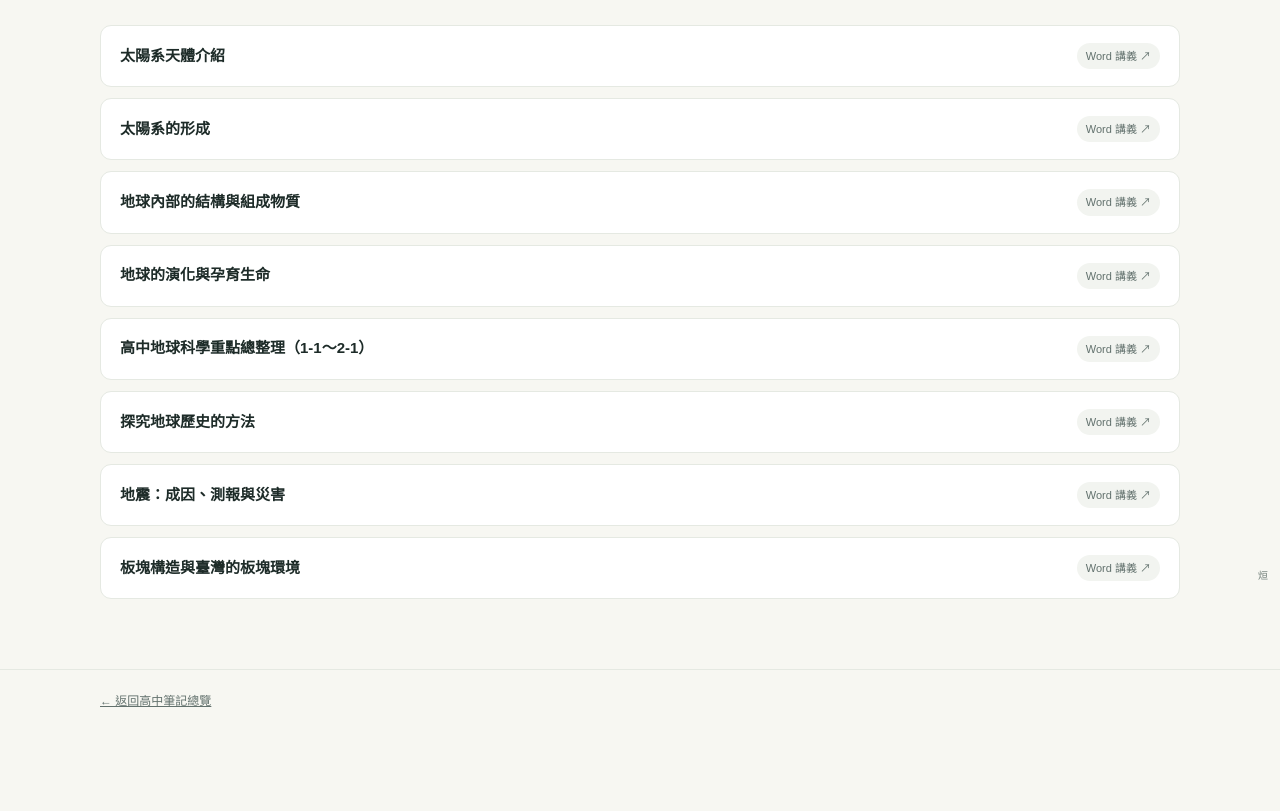
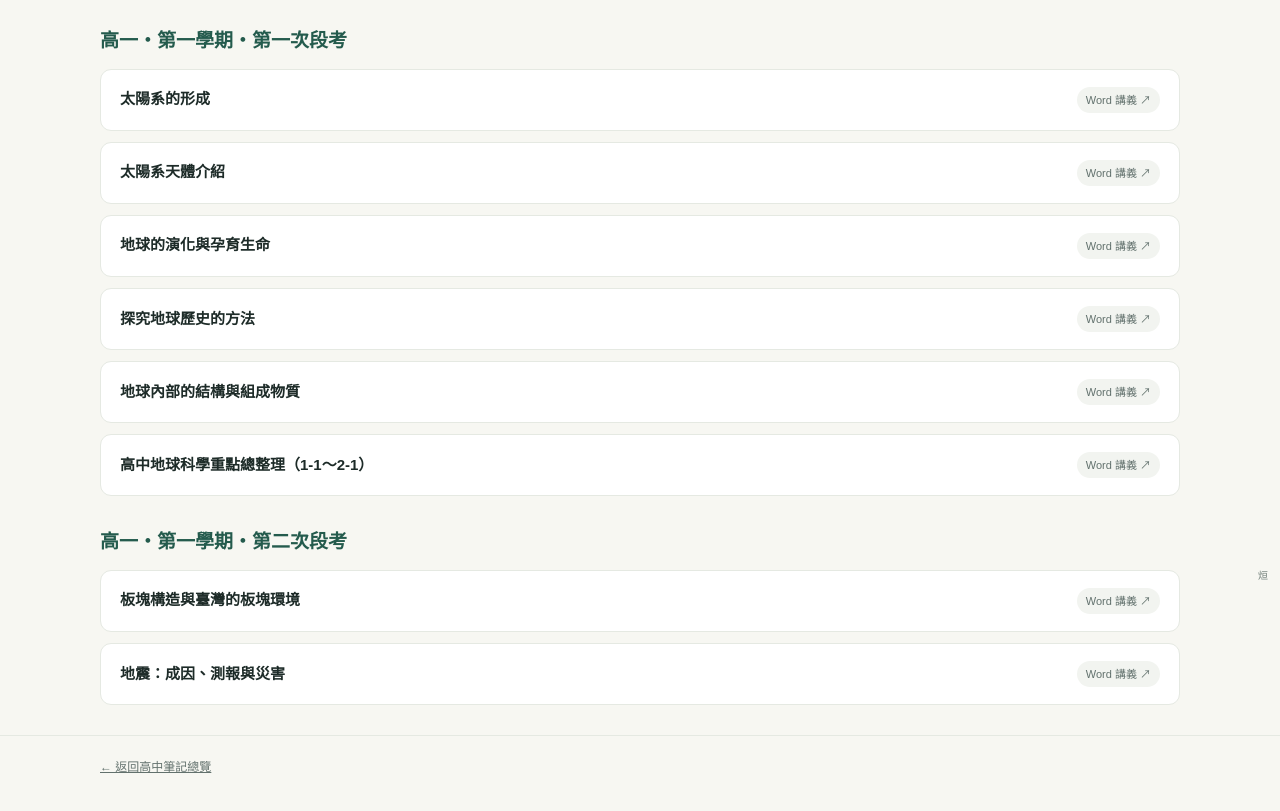
Before and after one commit to zw7305549-commits/zw7305549-commits.github.io, a plain HTML site: page earth-Science-note.html in a window 1280 px wide. Shown: the part 211-1022 px from the top of the page. Before the commit the page ends 958 px from the top, so only its background shows below. Drawn offline with Linux system fonts and the light colour scheme.

Commit message:
更新排序

```diff
--- a/earth-Science-note.html
+++ b/earth-Science-note.html
@@ -1,8 +1,13 @@
-<!doctype html><html lang="zh-Hant"><head><meta charset="utf-8"><meta name="viewport" content="width=device-width, initial-scale=1"><title>地球科學高中筆記｜學習整理站</title><link rel="stylesheet" href="styles.css"></head><body><header class="topbar"><div class="shell nav"><a class="brand" href="index.html">首頁</a><nav class="nav-links" aria-label="Site navigation"><a href="note.html">高中筆記</a><a href="try.html">測試區</a><a href="game.html">遊戲區</a><a href="https://zw7305549-commits.github.io/first_game/" target="_blank" rel="noopener">網頁射擊遊戲</a></nav></div></header><main class="shell"><section class="page-head"><div class="breadcrumbs"><a href="index.html">首頁</a>　/　<a href="note.html">高中筆記</a>　/　地球科學</div><h1>地球科學高中筆記</h1></section><ol class="note-list">  <li><a class="note-link" href="word/HighSchool/Earth%20Science/%E5%9C%B0%E7%A7%91%E7%AD%86%E8%A8%98/1.1.1/%E5%A4%AA%E9%99%BD%E7%B3%BB%E5%A4%A9%E9%AB%94%E4%BB%8B%E7%B4%B9.docx" target="_blank" rel="noopener"><strong>太陽系天體介紹</strong><span class="file-tag">Word 講義 ↗</span></a></li>
-  <li><a class="note-link" href="word/HighSchool/Earth%20Science/%E5%9C%B0%E7%A7%91%E7%AD%86%E8%A8%98/1.1.1/%E5%A4%AA%E9%99%BD%E7%B3%BB%E7%9A%84%E5%BD%A2%E6%88%90.docx" target="_blank" rel="noopener"><strong>太陽系的形成</strong><span class="file-tag">Word 講義 ↗</span></a></li>
-  <li><a class="note-link" href="word/HighSchool/Earth%20Science/%E5%9C%B0%E7%A7%91%E7%AD%86%E8%A8%98/1.1.1/%E5%9C%B0%E7%90%83%E5%85%A7%E9%83%A8%E7%9A%84%E7%B5%90%E6%A7%8B%E8%88%87%E7%B5%84%E6%88%90%E7%89%A9%E8%B3%AA.docx" target="_blank" rel="noopener"><strong>地球內部的結構與組成物質</strong><span class="file-tag">Word 講義 ↗</span></a></li>
-  <li><a class="note-link" href="word/HighSchool/Earth%20Science/%E5%9C%B0%E7%A7%91%E7%AD%86%E8%A8%98/1.1.1/%E5%9C%B0%E7%90%83%E7%9A%84%E6%BC%94%E5%8C%96%E8%88%87%E5%AD%95%E8%82%B2%E7%94%9F%E5%91%BD.docx" target="_blank" rel="noopener"><strong>地球的演化與孕育生命</strong><span class="file-tag">Word 講義 ↗</span></a></li>
-  <li><a class="note-link" href="word/HighSchool/Earth%20Science/%E5%9C%B0%E7%A7%91%E7%AD%86%E8%A8%98/1.1.1/%E9%AB%98%E4%B8%AD%E5%9C%B0%E7%90%83%E7%A7%91%E5%AD%B8%E9%87%8D%E9%BB%9E%E7%B8%BD%E6%95%B4%E7%90%86%EF%BC%881-1%EF%BD%9E2-1%EF%BC%89.docx" target="_blank" rel="noopener"><strong>高中地球科學重點總整理（1-1～2-1）</strong><span class="file-tag">Word 講義 ↗</span></a></li>
-  <li><a class="note-link" href="word/HighSchool/Earth%20Science/%E5%9C%B0%E7%A7%91%E7%AD%86%E8%A8%98/1.1.1/%E6%8E%A2%E7%A9%B6%E5%9C%B0%E7%90%83%E6%AD%B7%E5%8F%B2%E7%9A%84%E6%96%B9%E6%B3%95.docx" target="_blank" rel="noopener"><strong>探究地球歷史的方法</strong><span class="file-tag">Word 講義 ↗</span></a></li>
-  <li><a class="note-link" href="word/HighSchool/Earth%20Science/%E5%9C%B0%E7%A7%91%E7%AD%86%E8%A8%98/1.1.2/%E5%9C%B0%E9%9C%87%EF%BC%9A%E6%88%90%E5%9B%A0%E3%80%81%E6%B8%AC%E5%A0%B1%E8%88%87%E7%81%BD%E5%AE%B3.docx" target="_blank" rel="noopener"><strong>地震：成因、測報與災害</strong><span class="file-tag">Word 講義 ↗</span></a></li>
-  <li><a class="note-link" href="word/HighSchool/Earth%20Science/%E5%9C%B0%E7%A7%91%E7%AD%86%E8%A8%98/1.1.2/%E6%9D%BF%E5%A1%8A%E6%A7%8B%E9%80%A0%E8%88%87%E8%87%BA%E7%81%A3%E7%9A%84%E6%9D%BF%E5%A1%8A%E7%92%B0%E5%A2%83.docx" target="_blank" rel="noopener"><strong>板塊構造與臺灣的板塊環境</strong><span class="file-tag">Word 講義 ↗</span></a></li></ol></main><footer class="footer"><div class="shell"><a href="note.html">← 返回高中筆記總覽</a></div></footer><span class="signature">烜</span></body></html>
+<!doctype html><html lang="zh-Hant"><head><meta charset="utf-8"><meta name="viewport" content="width=device-width, initial-scale=1"><title>地球科學高中筆記｜學習整理站</title><link rel="stylesheet" href="styles.css"></head><body><header class="topbar"><div class="shell nav"><a class="brand" href="index.html">首頁</a><nav class="nav-links" aria-label="Site navigation"><a href="note.html">高中筆記</a><a href="try.html">測試區</a><a href="game.html">遊戲區</a><a href="https://zw7305549-commits.github.io/first_game/" target="_blank" rel="noopener">網頁射擊遊戲</a></nav></div></header><main class="shell"><section class="page-head"><div class="breadcrumbs"><a href="index.html">首頁</a>　/　<a href="note.html">高中筆記</a>　/　地球科學</div><h1>地球科學高中筆記</h1></section>  <section class="exam-group"><h2>高一・第一學期・第一次段考</h2><ol class="note-list">
+      <li><a class="note-link" href="word/HighSchool/Earth%20Science/%E5%9C%B0%E7%A7%91%E7%AD%86%E8%A8%98/1.1.1/%E5%A4%AA%E9%99%BD%E7%B3%BB%E7%9A%84%E5%BD%A2%E6%88%90.docx" target="_blank" rel="noopener"><strong>太陽系的形成</strong><span class="file-tag">Word 講義 ↗</span></a></li>
+      <li><a class="note-link" href="word/HighSchool/Earth%20Science/%E5%9C%B0%E7%A7%91%E7%AD%86%E8%A8%98/1.1.1/%E5%A4%AA%E9%99%BD%E7%B3%BB%E5%A4%A9%E9%AB%94%E4%BB%8B%E7%B4%B9.docx" target="_blank" rel="noopener"><strong>太陽系天體介紹</strong><span class="file-tag">Word 講義 ↗</span></a></li>
+      <li><a class="note-link" href="word/HighSchool/Earth%20Science/%E5%9C%B0%E7%A7%91%E7%AD%86%E8%A8%98/1.1.1/%E5%9C%B0%E7%90%83%E7%9A%84%E6%BC%94%E5%8C%96%E8%88%87%E5%AD%95%E8%82%B2%E7%94%9F%E5%91%BD.docx" target="_blank" rel="noopener"><strong>地球的演化與孕育生命</strong><span class="file-tag">Word 講義 ↗</span></a></li>
+      <li><a class="note-link" href="word/HighSchool/Earth%20Science/%E5%9C%B0%E7%A7%91%E7%AD%86%E8%A8%98/1.1.1/%E6%8E%A2%E7%A9%B6%E5%9C%B0%E7%90%83%E6%AD%B7%E5%8F%B2%E7%9A%84%E6%96%B9%E6%B3%95.docx" target="_blank" rel="noopener"><strong>探究地球歷史的方法</strong><span class="file-tag">Word 講義 ↗</span></a></li>
+      <li><a class="note-link" href="word/HighSchool/Earth%20Science/%E5%9C%B0%E7%A7%91%E7%AD%86%E8%A8%98/1.1.1/%E5%9C%B0%E7%90%83%E5%85%A7%E9%83%A8%E7%9A%84%E7%B5%90%E6%A7%8B%E8%88%87%E7%B5%84%E6%88%90%E7%89%A9%E8%B3%AA.docx" target="_blank" rel="noopener"><strong>地球內部的結構與組成物質</strong><span class="file-tag">Word 講義 ↗</span></a></li>
+      <li><a class="note-link" href="word/HighSchool/Earth%20Science/%E5%9C%B0%E7%A7%91%E7%AD%86%E8%A8%98/1.1.1/%E9%AB%98%E4%B8%AD%E5%9C%B0%E7%90%83%E7%A7%91%E5%AD%B8%E9%87%8D%E9%BB%9E%E7%B8%BD%E6%95%B4%E7%90%86%EF%BC%881-1%EF%BD%9E2-1%EF%BC%89.docx" target="_blank" rel="noopener"><strong>高中地球科學重點總整理（1-1～2-1）</strong><span class="file-tag">Word 講義 ↗</span></a></li>
+  </ol></section>
+  <section class="exam-group"><h2>高一・第一學期・第二次段考</h2><ol class="note-list">
+      <li><a class="note-link" href="word/HighSchool/Earth%20Science/%E5%9C%B0%E7%A7%91%E7%AD%86%E8%A8%98/1.1.2/%E6%9D%BF%E5%A1%8A%E6%A7%8B%E9%80%A0%E8%88%87%E8%87%BA%E7%81%A3%E7%9A%84%E6%9D%BF%E5%A1%8A%E7%92%B0%E5%A2%83.docx" target="_blank" rel="noopener"><strong>板塊構造與臺灣的板塊環境</strong><span class="file-tag">Word 講義 ↗</span></a></li>
+      <li><a class="note-link" href="word/HighSchool/Earth%20Science/%E5%9C%B0%E7%A7%91%E7%AD%86%E8%A8%98/1.1.2/%E5%9C%B0%E9%9C%87%EF%BC%9A%E6%88%90%E5%9B%A0%E3%80%81%E6%B8%AC%E5%A0%B1%E8%88%87%E7%81%BD%E5%AE%B3.docx" target="_blank" rel="noopener"><strong>地震：成因、測報與災害</strong><span class="file-tag">Word 講義 ↗</span></a></li>
+  </ol></section>
+</main><footer class="footer"><div class="shell"><a href="note.html">← 返回高中筆記總覽</a></div></footer><span class="signature">烜</span></body></html>
--- a/styles.css
+++ b/styles.css
@@ -48,6 +48,9 @@ h1 { margin: 0; font-size: clamp(34px, 6vw, 58px); line-height: 1.18; letter-spa
 .page-head h1 { font-size: clamp(30px, 5vw, 43px); }
 .page-head p { margin: 10px 0 0; color: var(--muted); }
 .note-list { display: grid; gap: 11px; margin: 0 0 70px; padding: 0; list-style: none; }
+.exam-group { margin: 0 0 30px; }
+.exam-group h2 { margin: 0 0 12px; color: var(--green); font-size: 19px; }
+.exam-group .note-list { margin-bottom: 0; }
 .note-link { display: flex; align-items: center; justify-content: space-between; gap: 18px; padding: 17px 19px; border: 1px solid var(--line); border-radius: 11px; background: var(--surface); text-decoration: none; transition: border-color .18s, transform .18s; }
 .note-link:hover { transform: translateY(-1px); border-color: #a9c8b7; }
 .note-link strong { font-size: 15px; font-weight: 700; }
```
Also changed, not shown: civics-note.html (+9 -4 lines), history-note.html (+9 -6 lines), physics-note.html (+8 -5 lines).
